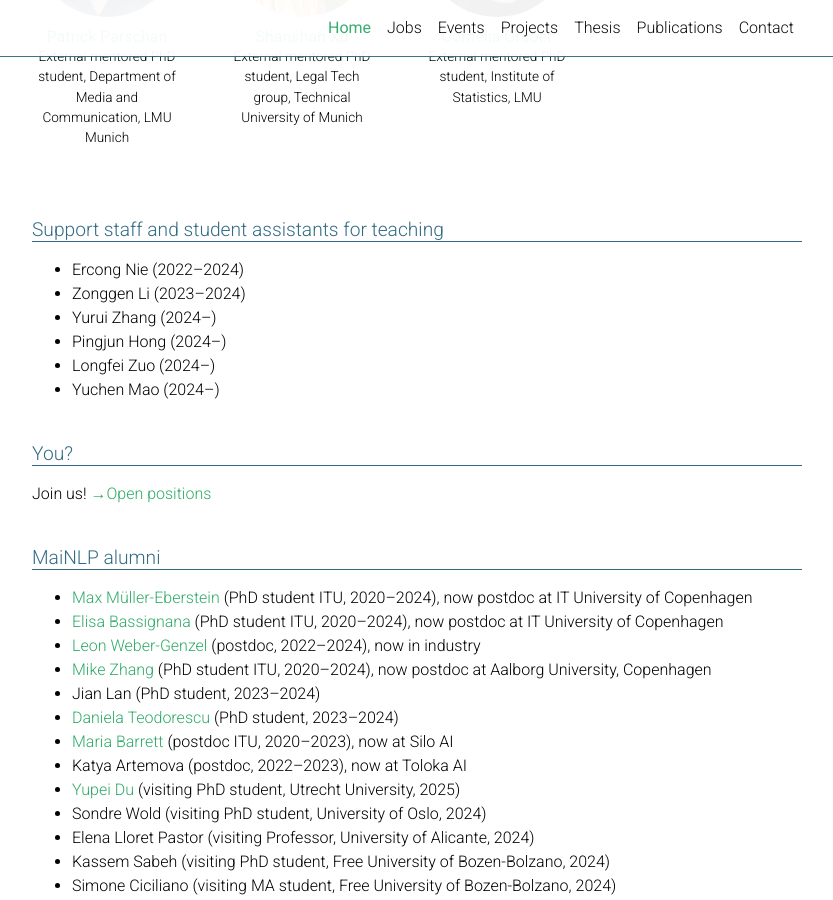
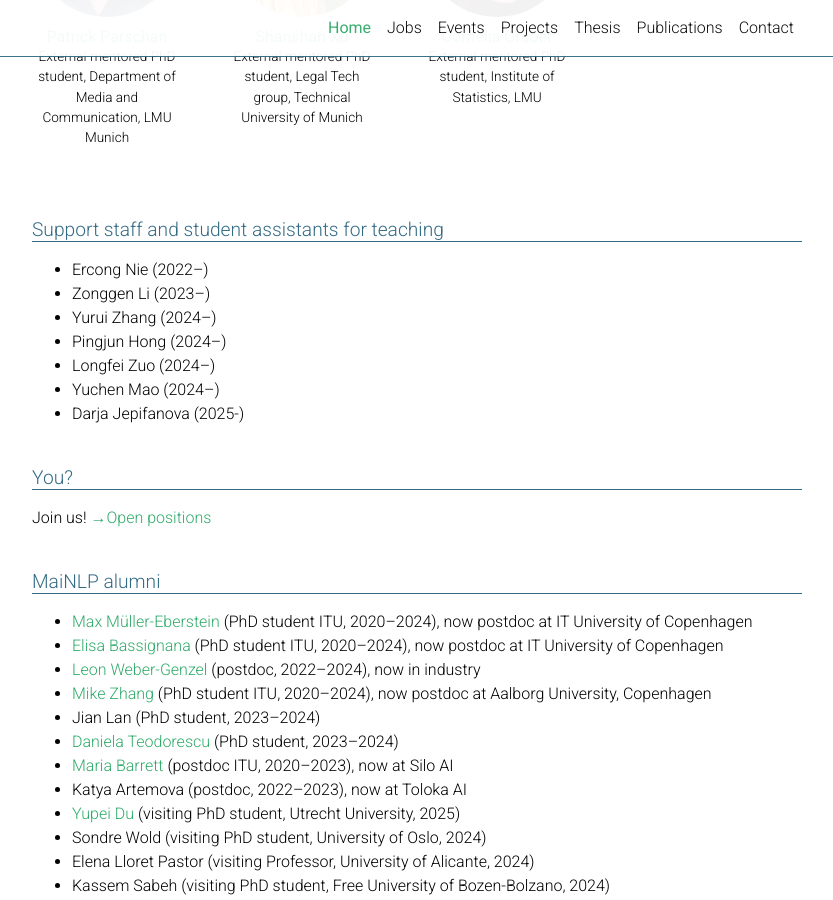
Before and after one commit to mainlp/mainlp.github.io, a Jekyll site: the page built from _pages/about.md, in a window 1280 px wide and 900 px high, scrolled down 3547 px. Shown: the whole window, without its empty margins (223-1056 px from the left). Built offline with Jekyll 4.4.1, drawn with Linux system fonts in a browser that asks for light colours; full-size pictures stand in for the smaller copies a plugin makes; comment, search, counter and statistics services are not loaded; a style sheet for code colours, icons or effects is not loaded.

Commit message:
Update about.md, added D

```diff
--- a/_pages/about.md
+++ b/_pages/about.md
@@ -240,12 +240,13 @@ To <a href="/events-archive/">earlier events</a> at MaiNLP.
 
   <h2 class="category">Support staff and student assistants for teaching</h2>
    <ul>
-    <li>Ercong Nie (2022–2024)</li>
-    <li>Zonggen Li (2023–2024)</li>
+    <li>Ercong Nie (2022–)</li>
+    <li>Zonggen Li (2023–)</li>
     <li>Yurui Zhang (2024–)</li>
     <li>Pingjun Hong (2024–)</li>
     <li>Longfei Zuo (2024–)</li>
     <li>Yuchen Mao (2024–)</li>
+    <li>Darja Jepifanova (2025-)</li>
   </ul>
 
   <h2 class="category">You?</h2>
```
